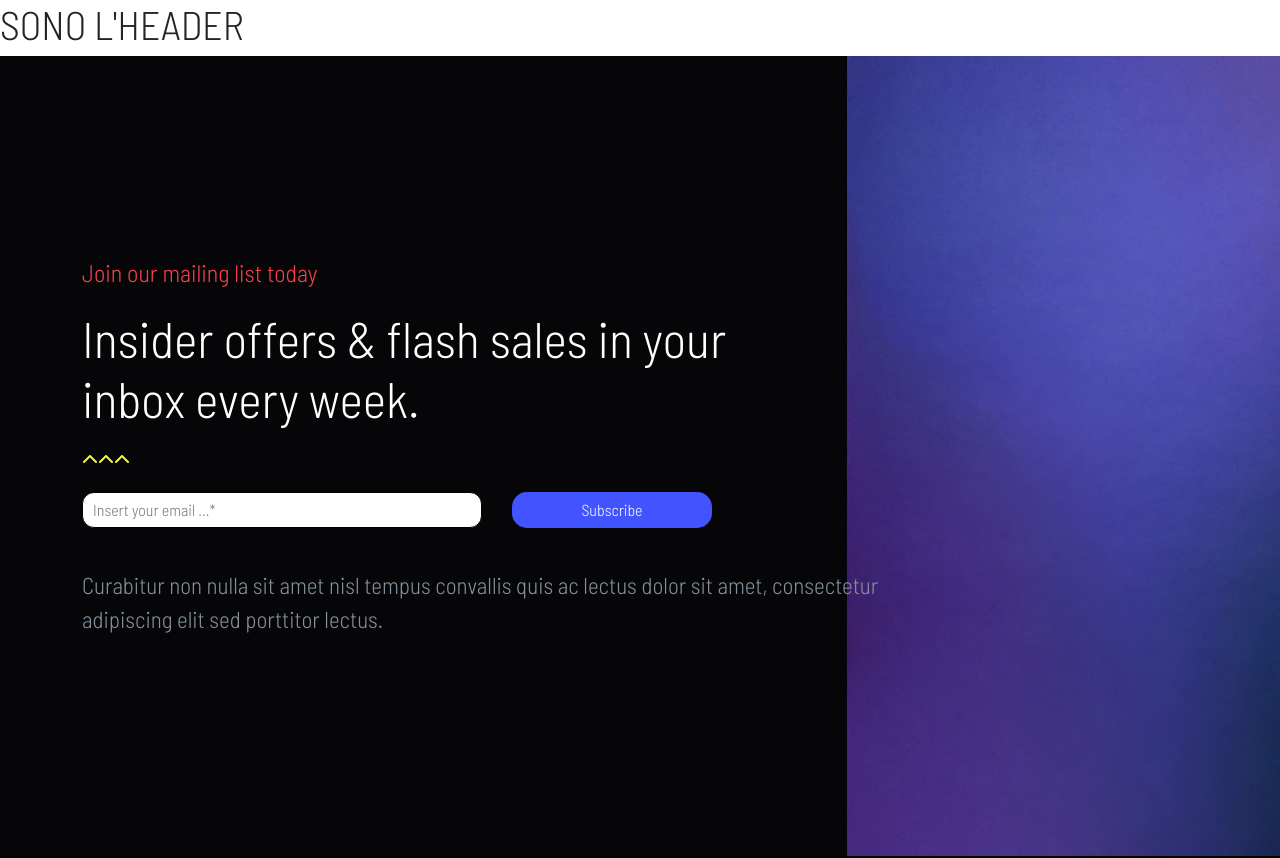
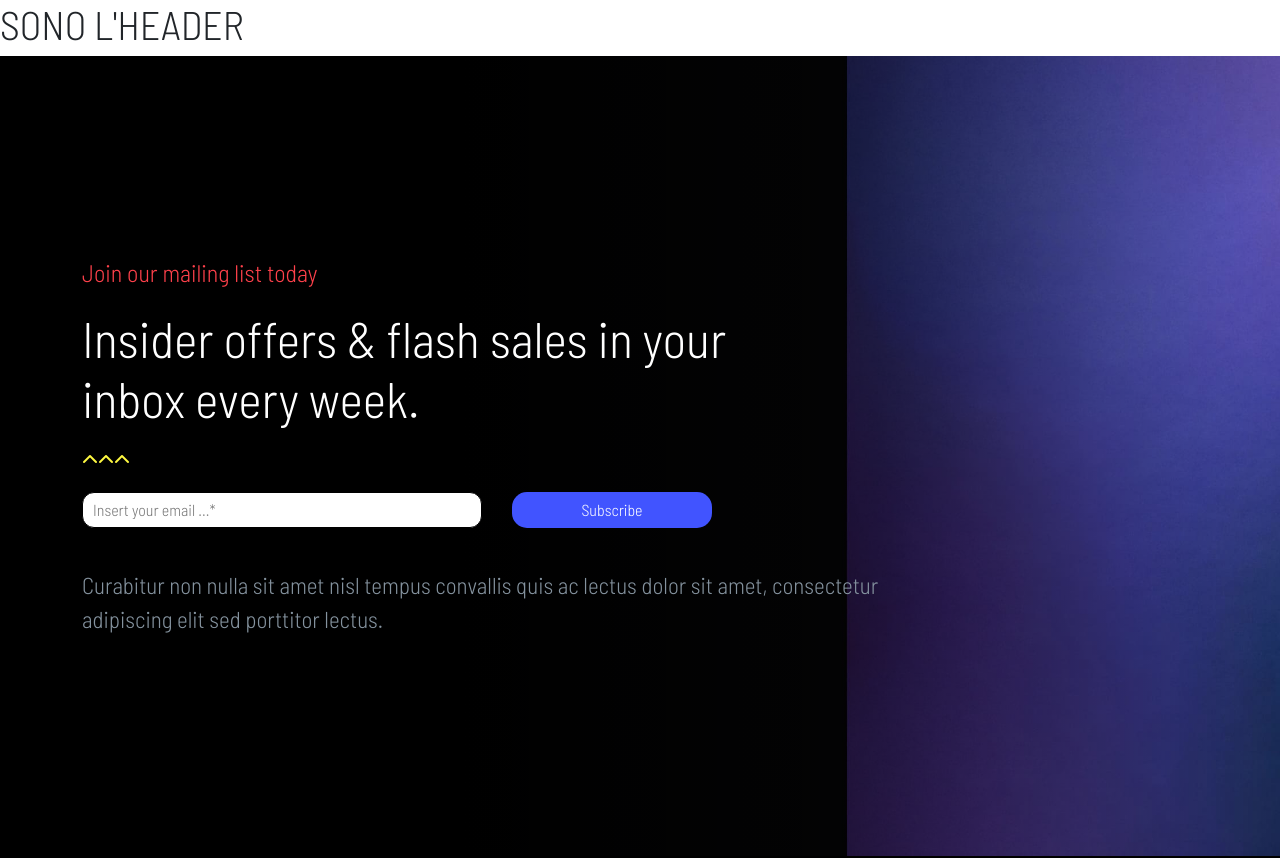
Before and after one commit to emilianogastaldo/proj-html-vuejs, a Vue app: page / in a window 1280 px wide. Shown: the top 858 px of the page. Built offline with nearby package versions, Linux system fonts and the light colour scheme.

Commit message:
added v-model

```diff
--- a/src/components/main/SubscriptionInput.vue
+++ b/src/components/main/SubscriptionInput.vue
@@ -1,6 +1,9 @@
 <script>
 export default {
-    name: 'SubscribtionInput'
+    name: 'SubscribtionInput',
+    data: () => ({
+        email: ''
+    })
 }
 </script>
 
@@ -13,7 +16,7 @@ export default {
             <span><i class="fa-solid fa-chevron-up" style="color: #FFF941;"></i><i class="fa-solid fa-chevron-up"
                     style="color: #FFF941;"></i><i class="fa-solid fa-chevron-up" style="color: #FFF941;"></i></span>
             <div class="mb-3">
-                <input type="email" placeholder="Insert your email ...*">
+                <input type="email" placeholder="Insert your email ...*" v-model.trim="email">
                 <button>Subscribe</button>
             </div>
             <p>Curabitur non nulla sit amet nisl tempus convallis quis ac lectus dolor sit amet, consectetur<br> adipiscing
@@ -26,7 +29,10 @@ export default {
 <style lang="scss" scoped>
 .image {
     min-height: 800px;
-    background-image: url("../../assets/images/banner1-2x.jpg");
+    background: linear-gradient(to right,
+            rgba(0, 0, 0, 1) 36%,
+            rgba(0, 0, 0, 0) 100%),
+        url("../../assets/images/banner1-2x.jpg");
     background-size: cover;
     background-repeat: no-repeat;
     width: 100%;
@@ -61,6 +67,10 @@ button {
     width: 200px;
 }
 
+button:hover {
+    background-color: #FF414B;
+}
+
 p {
     margin-top: 20px;
     color: #85939f;
```
